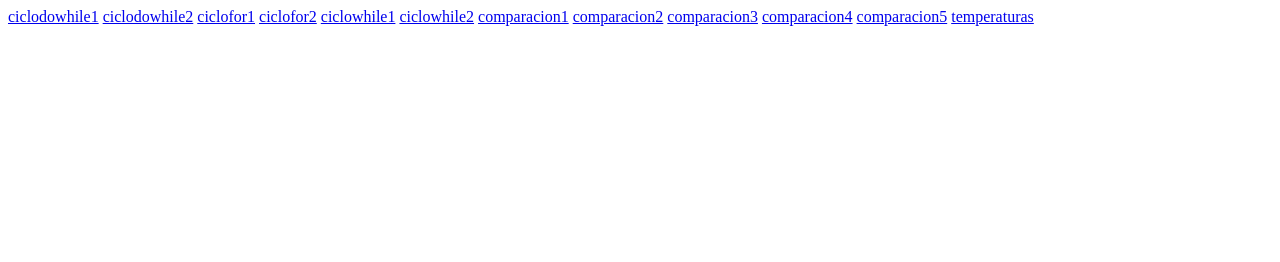
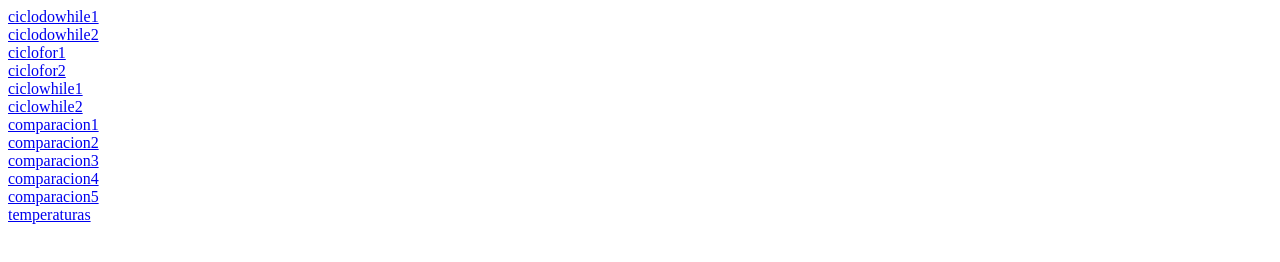
Before and after one commit to melchor27/Practicas-, a plain HTML site: page Sitio/index.html in a window 1280 px wide. Drawn offline with Linux system fonts and the light colour scheme.

Commit message:
Update index.html

```diff
--- a/Sitio/index.html
+++ b/Sitio/index.html
@@ -7,17 +7,17 @@
     <title>MENU</title>
   </head>
   <body>
-    <a href="./Sitio/ciclodowhile1.html">ciclodowhile1</a>
-    <a href="./Sitio/ciclodowhile2.html">ciclodowhile2</a>
-    <a href="./Sitio/ciclofor1.html">ciclofor1</a>
-    <a href="./Sitio/ciclofor2.html">ciclofor2</a>
-    <a href="./Sitio/ciclowhile1.html">ciclowhile1</a>
-    <a href="./Sitio/ciclowhile2.html">ciclowhile2</a>
-    <a href="./Sitio/comparacion1.html">comparacion1</a>
-    <a href="./Sitio/comparacion2.html">comparacion2</a>
-    <a href="./Sitio/comparacion3.html">comparacion3</a>
-    <a href="./Sitio/comparacion4.html">comparacion4</a>
-    <a href="./Sitio/comparacion5.html">comparacion5</a>
-    <a href="./Sitio/temperaturas.html">temperaturas</a>
+    <a href="./Sitio/ciclodowhile1.html">ciclodowhile1</a><br>
+    <a href="./Sitio/ciclodowhile2.html">ciclodowhile2</a><br>
+    <a href="./Sitio/ciclofor1.html">ciclofor1</a><br>
+    <a href="./Sitio/ciclofor2.html">ciclofor2</a><br>
+    <a href="./Sitio/ciclowhile1.html">ciclowhile1</a><br>
+    <a href="./Sitio/ciclowhile2.html">ciclowhile2</a><br>
+    <a href="./Sitio/comparacion1.html">comparacion1</a><br>
+    <a href="./Sitio/comparacion2.html">comparacion2</a><br>
+    <a href="./Sitio/comparacion3.html">comparacion3</a><br>
+    <a href="./Sitio/comparacion4.html">comparacion4</a><br>
+    <a href="./Sitio/comparacion5.html">comparacion5</a><br>
+    <a href="./Sitio/temperaturas.html">temperaturas</a><br>
   </body>
 </html>
```
